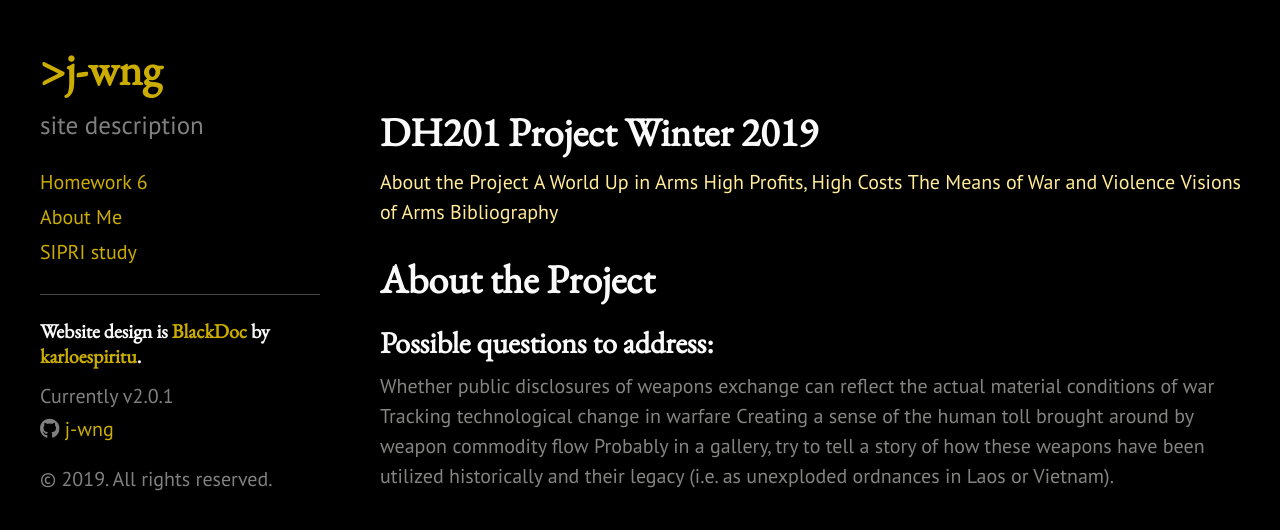
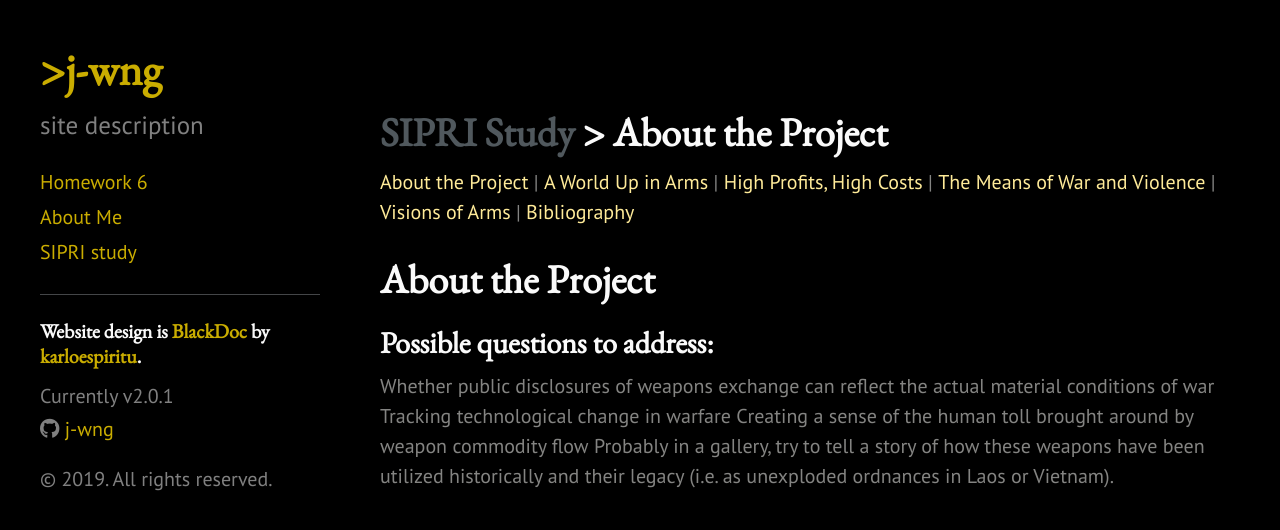
Before and after one commit to j-wng/j-wng.github.io, a Jekyll site: the page built from aboutproject.html, in a window 1280 px wide. Shown: the top 530 px of the page. Built offline with Jekyll 4.4.1, drawn with Linux system fonts in a browser that asks for light colours; nearby versions of some CDN libraries.

Commit message:
Update aboutproject.html

```diff
--- a/aboutproject.html
+++ b/aboutproject.html
@@ -1,10 +1,9 @@
 ---
 layout: default
-title: SIPRI study > About Project
 ---
 <head>
 
-<h1>DH201 Project Winter 2019</h1>
+<h1><a href="homepage.html">SIPRI Study</a> > About the Project</h1>
 
 </head>
 
@@ -24,10 +23,15 @@ li {
 
 <ul>
   <li><a href="aboutproject.html">About the Project</a></li>
+  <li>     |     </li>
   <li><a href="worldinarms.html">A World Up in Arms</a></li>
+  <li>     |     </li>
   <li><a href="highprofits_highcosts.html">High Profits, High Costs</a></li>
+  <li>     |     </li>
   <li><a href="means.html">The Means of War and Violence</a></li>
+  <li>     |     </li>
   <li><a href="gallery.html">Visions of Arms</a></li>
+  <li>     |     </li>
   <li><a href="bib.html">Bibliography</a></li>
 </ul>
 </nav>
```
